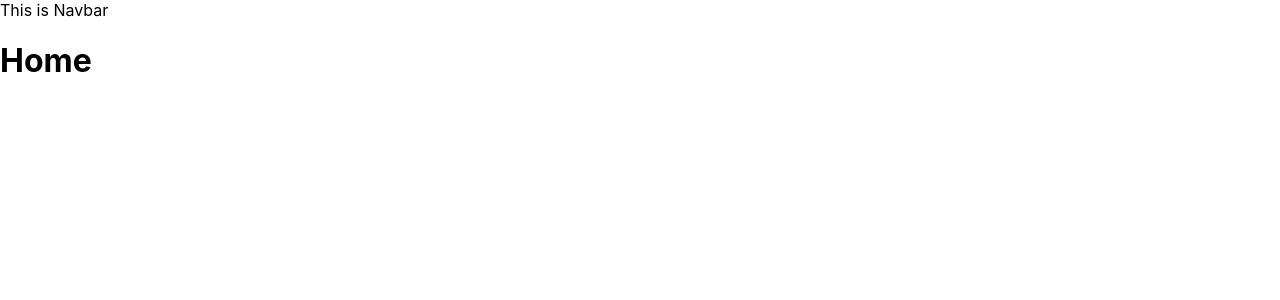
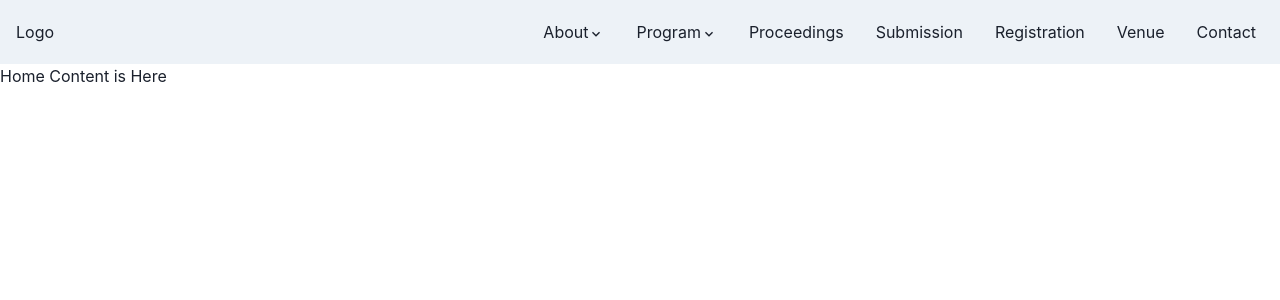
Before and after one commit to ktaroabobon/iccepm2024, a React (Create React App) app: page / in a window 1280 px wide. Shown: the top 300 px of the page. Built offline with nearby package versions, Linux system fonts and the light colour scheme.

Commit message:
add: NavBar

```diff
--- a/package.json
+++ b/package.json
@@ -3,6 +3,10 @@
   "version": "0.1.0",
   "private": true,
   "dependencies": {
+    "@chakra-ui/icons": "^2.0.19",
+    "@chakra-ui/react": "^2.6.1",
+    "@emotion/react": "^11.11.0",
+    "@emotion/styled": "^11.11.0",
     "@testing-library/jest-dom": "^5.16.5",
     "@testing-library/react": "^13.4.0",
     "@testing-library/user-event": "^13.5.0",
@@ -11,6 +15,7 @@
     "@types/react": "^18.2.6",
     "@types/react-dom": "^18.2.4",
     "@types/react-router-dom": "^5.3.3",
+    "framer-motion": "^10.12.12",
     "react": "^18.2.0",
     "react-dom": "^18.2.0",
     "react-router-dom": "^6.11.2",
--- a/src/App.tsx
+++ b/src/App.tsx
@@ -4,9 +4,11 @@ import { BrowserRouter, Routes, Route } from "react-router-dom";
 import { Home } from "./pages/Home";
 import { About } from "./pages/About";
 import { Contact } from "./pages/Contact";
+import { ChakraProvider } from "@chakra-ui/react";
 
 function App() {
   return (
+    <ChakraProvider>
       <BrowserRouter>
         <Routes>
           <Route path={"/"} element={<Home />} />
@@ -14,6 +16,7 @@ function App() {
           <Route path={"/contact"} element={<Contact />} />
         </Routes>
       </BrowserRouter>
+    </ChakraProvider>
   );
 }
 
--- a/src/components/Navbar.tsx
+++ b/src/components/Navbar.tsx
@@ -1,5 +1,187 @@
 import React from "react";
+import {
+  Box,
+  Flex,
+  HStack,
+  IconButton,
+  Link,
+  Menu,
+  MenuButton,
+  MenuItem,
+  MenuList,
+  Stack,
+  useColorModeValue,
+  useDisclosure,
+} from "@chakra-ui/react";
+import { ChevronDownIcon, CloseIcon, HamburgerIcon } from "@chakra-ui/icons";
+
+interface NavMainLinkProps {
+  name: string;
+  href: string;
+  suvLinks?: NavSubLinkProps[];
+}
+
+interface NavSubLinkProps {
+  name: string;
+  href: string;
+}
+
+const NavMainLinks: NavMainLinkProps[] = [
+  {
+    name: "About",
+    href: "/about",
+    suvLinks: [
+      {
+        name: "Conference Organizers",
+        href: "/about/conference-organizers",
+      },
+      {
+        name: "Technical Committee",
+        href: "/about/technical-committee",
+      },
+      {
+        name: "Sponsors and Supporters",
+        href: "/about/sponsors",
+      },
+    ],
+  },
+  {
+    name: "Program",
+    href: "/program",
+    suvLinks: [
+      {
+        name: "Keynote Speakers",
+        href: "/program/keynote-speakers",
+      },
+      {
+        name: "Detailed Schedule",
+        href: "/program/detailed-schedule",
+      },
+      {
+        name: "Business Seminars and Workshops",
+        href: "/program/business-seminars-and-workshops",
+      },
+    ],
+  },
+  {
+    name: "Proceedings",
+    href: "/proceedings",
+  },
+  {
+    name: "Submission",
+    href: "/submission",
+  },
+  {
+    name: "Registration",
+    href: "/registration",
+  },
+  {
+    name: "Venue",
+    href: "/venue",
+  },
+  {
+    name: "Contact",
+    href: "/contact",
+  },
+];
+
+const NavMainLink = ({
+  mainLinkProps,
+}: {
+  mainLinkProps: NavMainLinkProps;
+}) => {
+  if (mainLinkProps.suvLinks && mainLinkProps.suvLinks.length > 0) {
+    return (
+      <Menu>
+        <MenuButton
+          px={2}
+          py={1}
+          rounded={"md"}
+          _hover={{
+            textDecoration: "none",
+            bg: useColorModeValue("gray.200", "gray.700"),
+          }}
+        >
+          {mainLinkProps.name}
+          <ChevronDownIcon />
+        </MenuButton>
+        <MenuList>
+          {mainLinkProps.suvLinks.map(
+            (subLinkProps: NavSubLinkProps, index) => (
+              <MenuItem key={index}>
+                <Link
+                  px={2}
+                  py={1}
+                  rounded={"md"}
+                  _hover={{
+                    textDecoration: "none",
+                    bg: useColorModeValue("gray.200", "gray.700"),
+                  }}
+                  href={subLinkProps.href}
+                >
+                  {subLinkProps.name}
+                </Link>
+              </MenuItem>
+            )
+          )}
+        </MenuList>
+      </Menu>
+    );
+  } else {
+    return (
+      <Link
+        px={2}
+        py={1}
+        rounded={"md"}
+        _hover={{
+          textDecoration: "none",
+          bg: useColorModeValue("gray.200", "gray.700"),
+        }}
+        href={mainLinkProps.href}
+      >
+        {mainLinkProps.name}
+      </Link>
+    );
+  }
+};
 
 export const MyNavbar: React.FC = () => {
-  return <div>This is Navbar</div>;
+  const { isOpen, onOpen, onClose } = useDisclosure();
+  return (
+    <>
+      <Box bg={useColorModeValue("gray.100", "gray.900")} px={4}>
+        <Flex h={16} alignItems={"center"} justifyContent={"space-between"}>
+          <Box>Logo</Box>
+          <HStack spacing={8} alignItems={"center"}>
+            <HStack
+              as={"nav"}
+              spacing={4}
+              display={{ base: "none", md: "flex" }}
+            >
+              {NavMainLinks.map((mainLinkProps, index) => (
+                <NavMainLink key={index} mainLinkProps={mainLinkProps} />
+              ))}
+            </HStack>
+          </HStack>
+          <IconButton
+            size={"md"}
+            icon={isOpen ? <CloseIcon /> : <HamburgerIcon />}
+            aria-label={"Open Menu"}
+            display={{ md: "none" }}
+            onClick={isOpen ? onClose : onOpen}
+          />
+        </Flex>
+
+        {isOpen ? (
+          <Box pb={4} display={{ md: "none" }}>
+            <Stack as={"nav"} spacing={4}>
+              {NavMainLinks.map((mainLinkProps, index) => (
+                <NavMainLink key={index} mainLinkProps={mainLinkProps} />
+              ))}
+            </Stack>
+          </Box>
+        ) : null}
+      </Box>
+    </>
+  );
 };
--- a/src/pages/About.tsx
+++ b/src/pages/About.tsx
@@ -4,7 +4,7 @@ import { Base } from "./Base";
 export const About: React.FC = () => {
   return (
     <Base>
-      <h1>About</h1>
+      <h1>About is Here</h1>
     </Base>
   );
 };
--- a/src/pages/Contact.tsx
+++ b/src/pages/Contact.tsx
@@ -4,7 +4,7 @@ import { Base } from "./Base";
 export const Contact: React.FC = () => {
   return (
     <Base>
-      <h1>Contact</h1>
+      <h1>Contact Us is Here</h1>
     </Base>
   );
 };
--- a/src/pages/Home.tsx
+++ b/src/pages/Home.tsx
@@ -5,7 +5,7 @@ export const Home: React.FC = () => {
   return (
     <div>
       <Base>
-        <h1>Home</h1>
+        <h1>Home Content is Here</h1>
       </Base>
     </div>
   );
```
Also changed, not shown: 2 other files (tests, documents, lock files or other folders). Lines whose indentation alone changed are shown as unchanged.
